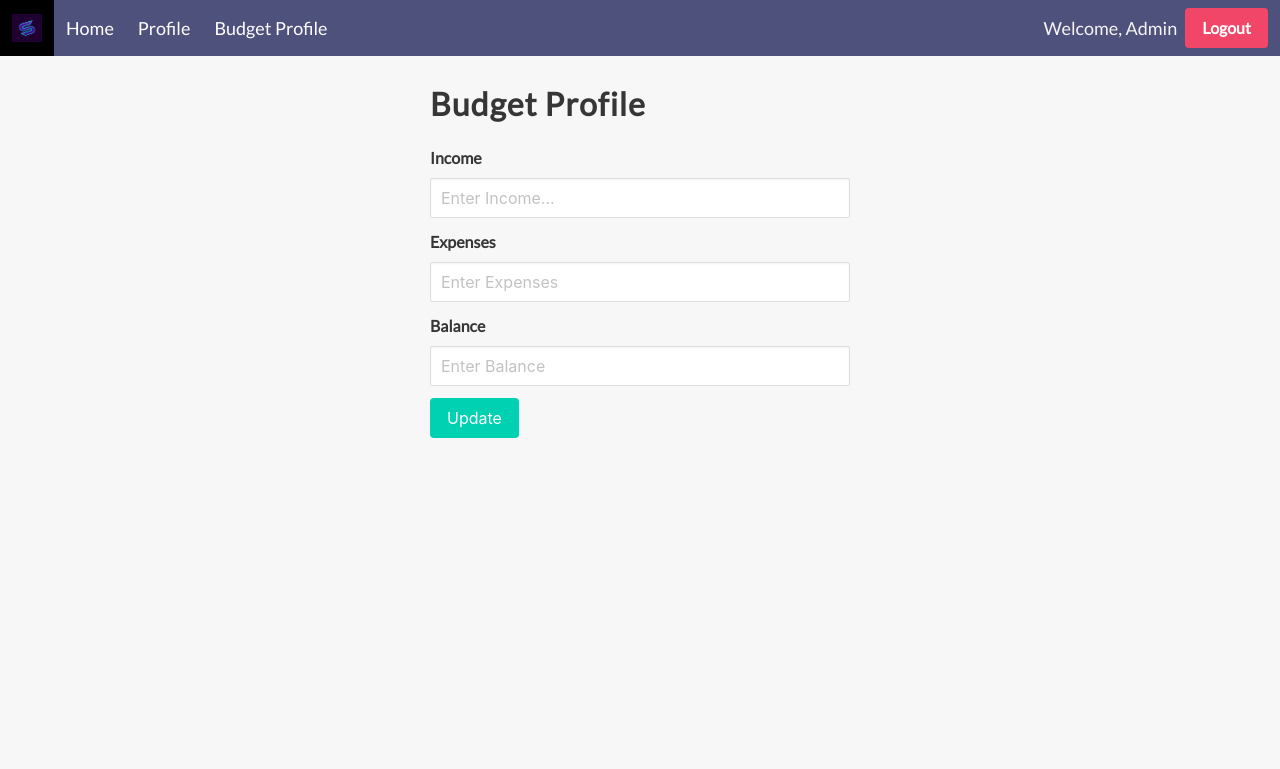
After one commit to sabinshrestha8/expense-tracker-django, a Django app: page /budget_profile in a window 1280 px wide. The commit adds this page. Shown: the top 769 px of the page. Run offline with Django 5.2, Linux system fonts and the light colour scheme; a user stored in the database is signed in; data comes from the database, SQL or seed files in the repository; both versions use the stored data as it was after the commit; some libraries are stand-ins or nearby versions.

Commit message:
Add budget profile & user profile module

```diff
--- a/expense/home/apps.py
+++ b/expense/home/apps.py
@@ -4,3 +4,6 @@ from django.apps import AppConfig
 class HomeConfig(AppConfig):
     default_auto_field = 'django.db.models.BigAutoField'
     name = 'home'
+
+    def ready(self):
+        import home.signals
--- /dev/null
+++ b/expense/home/templates/budget.html
@@ -0,0 +1,109 @@
+{% extends "base.html" %} {% load static %} {% block start %}
+
+<nav
+  class="navbar is-black"
+  role="navigation"
+  aria-label="main navigation"
+  style="width: 100%; background-color: #4f517d"
+>
+  <div class="navbar-brand">
+    <a class="navbar-item" href="{% url 'home' %}">
+      <img src="{% static 'img/sawbeen.jpg' %}" width="30px" height="30px" />
+    </a>
+
+    <a
+      role="button"
+      class="navbar-burger burger"
+      aria-label="menu"
+      aria-expanded="false"
+      data-target="navbarBasicExample"
+    >
+      <span aria-hidden="true"></span>
+      <span aria-hidden="true"></span>
+      <span aria-hidden="true"></span>
+    </a>
+  </div>
+
+  <div id="navbarBasicExample" class="navbar-menu">
+    <div class="navbar-start">
+      <a class="navbar-item" href="{% url 'home' %}">Home </a>
+      <a class="navbar-item" href="{% url 'update_profile' %}">Profile</a>
+      <a class="navbar-item" href="{% url 'budget_profile' %}"
+        >Budget Profile</a
+      >
+    </div>
+
+    <div class="navbar-end">
+      <div class="navbar-item">
+        {% if request.user.is_authenticated %}
+        <a class="has-text-light mr-2"> Welcome, {{ user.username|title }} </a>
+        <div class="buttons">
+          <a href="{% url 'logout' %}" class="button is-danger">
+            <strong>Logout</strong>
+          </a>
+          {% else %}
+          <a href="{% url 'register' %}" class="button is-success mr-2">
+            <strong>Sign up</strong>
+          </a>
+          <a href="{% url 'login' %}" class="button is-light"> Log in </a>
+        </div>
+        {% endif %}
+      </div>
+    </div>
+  </div>
+</nav>
+
+<div class="container">
+  <h1 class="title">Budget Profile</h1>
+  <form method="post" action="{% url 'update_budget_profile' %}">
+    {% csrf_token %}
+    <div class="field">
+      <label class="label">Income</label>
+      <div class="control">
+        <input
+          type="number"
+          class="input"
+          name="income"
+          placeholder="Enter Income..."
+          value="{% if profile %}{{ profile.income }}{% endif %}"
+          required
+        />
+      </div>
+    </div>
+
+    <div class="field">
+      <label class="label">Expenses</label>
+      <div class="control">
+        <input
+          type="number"
+          class="input"
+          name="expenses"
+          placeholder="Enter Expenses"
+          value="{% if profile %}{{ profile.expenses }}{% endif %}"
+          required
+        />
+      </div>
+    </div>
+
+    <div class="field">
+      <label class="label">Balance</label>
+      <div class="control">
+        <input
+          type="number"
+          class="input"
+          name="balance"
+          placeholder="Enter Balance"
+          value="{% if profile %}{{ profile.balance }}{% endif %}"
+          required
+        />
+      </div>
+    </div>
+
+    <div class="field is-grouped">
+      <div class="control">
+        <button class="button is-primary" type="submit">Update</button>
+      </div>
+    </div>
+  </form>
+</div>
+{% endblock %}
--- a/expense/home/templates/home.html
+++ b/expense/home/templates/home.html
@@ -26,7 +26,9 @@
 
   <div id="navbarBasicExample" class="navbar-menu">
     <div class="navbar-start">
-      <a class="navbar-item">Home</a>
+      <a class="navbar-item" href="{% url 'home' %}">Home </a>
+      <a class="navbar-item" href="{% url 'update_profile' %}">Profile</a>
+      <a class="navbar-item" href="{% url 'budget_profile' %}">Budget Profile</a>
     </div>
 
     <div class="navbar-end">
--- a/expense/home/urls.py
+++ b/expense/home/urls.py
@@ -5,5 +5,8 @@ urlpatterns = [
     path('', home, name='home'),
     path('register', user_register, name='register'),
     path('login', user_login, name='login'),
-    path('logout', user_logout, name='logout')
+    path('logout', user_logout, name='logout'),
+    path('update_profile', update_profile, name='update_profile'),
+    path('budget_profile', budget_profile, name='budget_profile'),
+    path('update_budget_profile', update_budget_profile, name='update_budget_profile')
 ]
--- a/expense/home/views.py
+++ b/expense/home/views.py
@@ -30,7 +30,7 @@
 
 from django.shortcuts import redirect, render, get_object_or_404
 from .models import *
-from .forms import CreateUserForm, LoginForm
+from .forms import CreateUserForm, CustomUserChangeForm, LoginForm
 
 from django.contrib.auth.decorators import login_required
 
@@ -158,3 +158,71 @@ def user_logout(request):
     auth.logout(request)
 
     return redirect("login")
+
+@login_required(login_url="login")
+def update_profile(request):
+    user = request.user
+    form = CustomUserChangeForm(instance=user)
+
+    if request.method == 'POST':
+        form = CustomUserChangeForm(request.POST, instance=user)
+        if form.is_valid():
+            form.save()
+            return redirect('/')  # Redirect to the profile page after successful update
+
+    context = {'form': form}
+    return render(request, 'profile.html', context)
+
+@login_required(login_url="login")
+def budget_profile(request):
+    profile = Profile.objects.filter(user=request.user).first()
+
+    context = {'profile': profile}
+
+    return render(request, 'budget.html', context)
+
+@login_required(login_url="login")
+def update_budget_profile(request):
+    if request.method == 'POST':
+        profile = Profile.objects.filter(user=request.user).first()
+
+        profile.income = request.POST.get('income')
+        profile.expenses = request.POST.get('expenses')
+        profile.balance = request.POST.get('balance')
+        profile.save()
+
+        return redirect('/')
+
+# @login_required(login_url="login")
+# def update_budget_profile(request):
+#     if request.method == 'POST':
+#         profile, created = Profile.objects.get_or_create(user=request.user)
+
+#         profile.income = request.POST.get('income')
+#         profile.expenses = request.POST.get('expenses')
+#         profile.balance = request.POST.get('balance')
+#         profile.save()
+
+#         return redirect('/')
+#     else:
+#         return render(request, 'budget.html')
+
+# @login_required(login_url="login")
+# def update_budget_profile(request):
+#     if request.method == 'POST':
+#         profile, created = Profile.objects.get_or_create(user=request.user, income=0, expenses=0, balance=0)
+
+#         # Ensure income, expenses, and balance are provided before saving
+#         income = request.POST.get('income')
+#         expenses = request.POST.get('expenses')
+#         balance = request.POST.get('balance')
+
+#         if income is not None and expenses is not None and balance is not None:
+#             profile.income = income
+#             profile.expenses = expenses
+#             profile.balance = balance
+#             profile.save()
+
+#         return redirect('/')
+#     else:
+#         return render(request, 'budget.html')
```
Also changed, not shown: expense/home/forms.py (+6 -1 lines), expense/home/models.py (+8 -0 lines), expense/home/signals.py (added, +11 -0 lines), expense/home/templates/profile.html (added, +88 -0 lines), expense/db.sqlite3.
